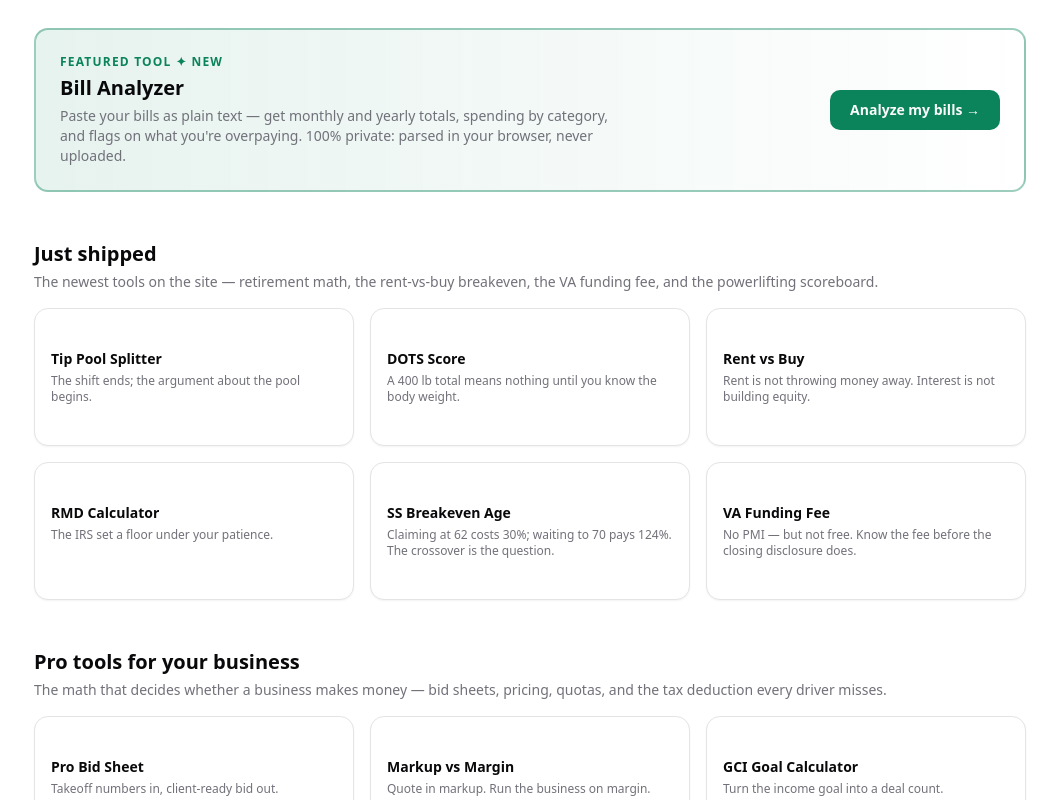
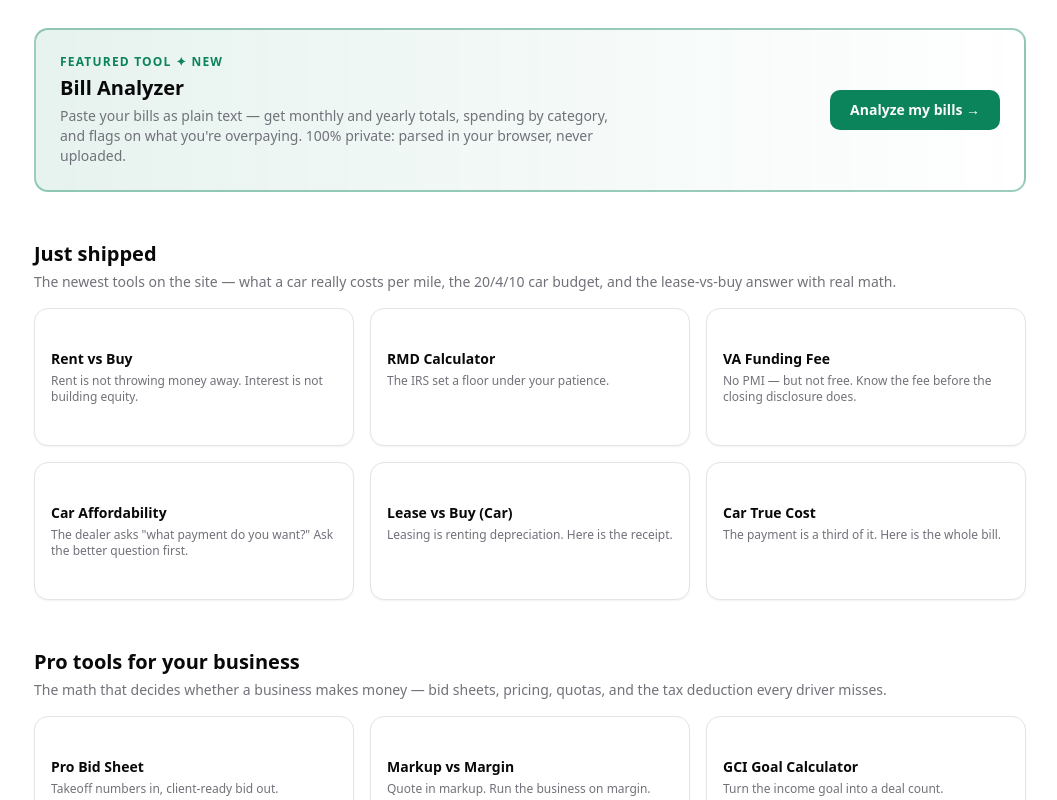
Before and after one commit to LIMENHelix/calcstack, a React (Vite) app: page / in a window 1280 px wide. Shown: the part 445-1245 px from the top of the page, without its empty margins (110-1167 px from the left). Built offline with nearby package versions, Linux system fonts and the light colour scheme.

Commit message:
Wire auto trio into rideshare-driver persona and homepage Just Shipped row

```diff
--- a/src/data/personas.ts
+++ b/src/data/personas.ts
@@ -653,6 +653,9 @@ export const PERSONAS: Persona[] = [
       'gig-driver-hourly-calculator',
       'mileage-deduction-calculator',
       'mileage-vs-actual-expense-calculator',
+      'car-true-cost-calculator',
+      'car-affordability-calculator',
+      'lease-vs-buy-calculator',
       'quarterly-estimated-tax-calculator',
       'delivery-offer-calculator',
       'salary-to-hourly-calculator',
@@ -674,6 +677,10 @@ export const PERSONAS: Persona[] = [
       {
         q: 'How much should gig drivers save for taxes?',
         a: 'You are a 1099 contractor — no withholding. A common rule is 20–25% of net earnings set aside per payout, plus quarterly estimated payments. The savings goal calculator converts your estimated annual tax bill into a per-week deposit.',
+      },
+      {
+        q: 'When does gig driving wear out my car — and what replaces it?',
+        a: 'Run the car true cost calculator: at 30,000+ miles a year, depreciation and maintenance often exceed $0.80/mile — the IRS rate exists for a reason. When repairs outpace a payment, the car affordability calculator sets a budget from your actual net gig income, and lease-vs-buy tells you whether a high-mileage driver should ever lease (usually no — mileage penalties punish gig work).',
       },
     ],
   },
--- a/src/pages/Home.tsx
+++ b/src/pages/Home.tsx
@@ -54,12 +54,12 @@ export default function Home() {
       <section className="mb-12">
         <h2 className="mb-1 text-xl font-semibold">Just shipped</h2>
         <p className="mb-4 text-sm text-muted-foreground">
-          The newest tools on the site — retirement math, the rent-vs-buy breakeven, the VA funding
-          fee, and the powerlifting scoreboard.
+          The newest tools on the site — what a car really costs per mile, the 20/4/10 car budget,
+          and the lease-vs-buy answer with real math.
         </p>
         <div className="grid gap-4 sm:grid-cols-2 lg:grid-cols-3">
           {CALCULATORS.filter((c) =>
-            ['rent-vs-buy-calculator', 'rmd-calculator', 'social-security-breakeven-calculator', 'va-funding-fee-calculator', 'dots-score-calculator', 'tip-pool-calculator'].includes(c.slug),
+            ['car-true-cost-calculator', 'car-affordability-calculator', 'lease-vs-buy-calculator', 'rent-vs-buy-calculator', 'rmd-calculator', 'va-funding-fee-calculator'].includes(c.slug),
           ).map((c) => (
             <Link key={c.slug} to={`/calculators/${c.slug}`}>
               <Card className="h-full transition-all hover:-translate-y-0.5 hover:border-primary hover:shadow-md">
```
